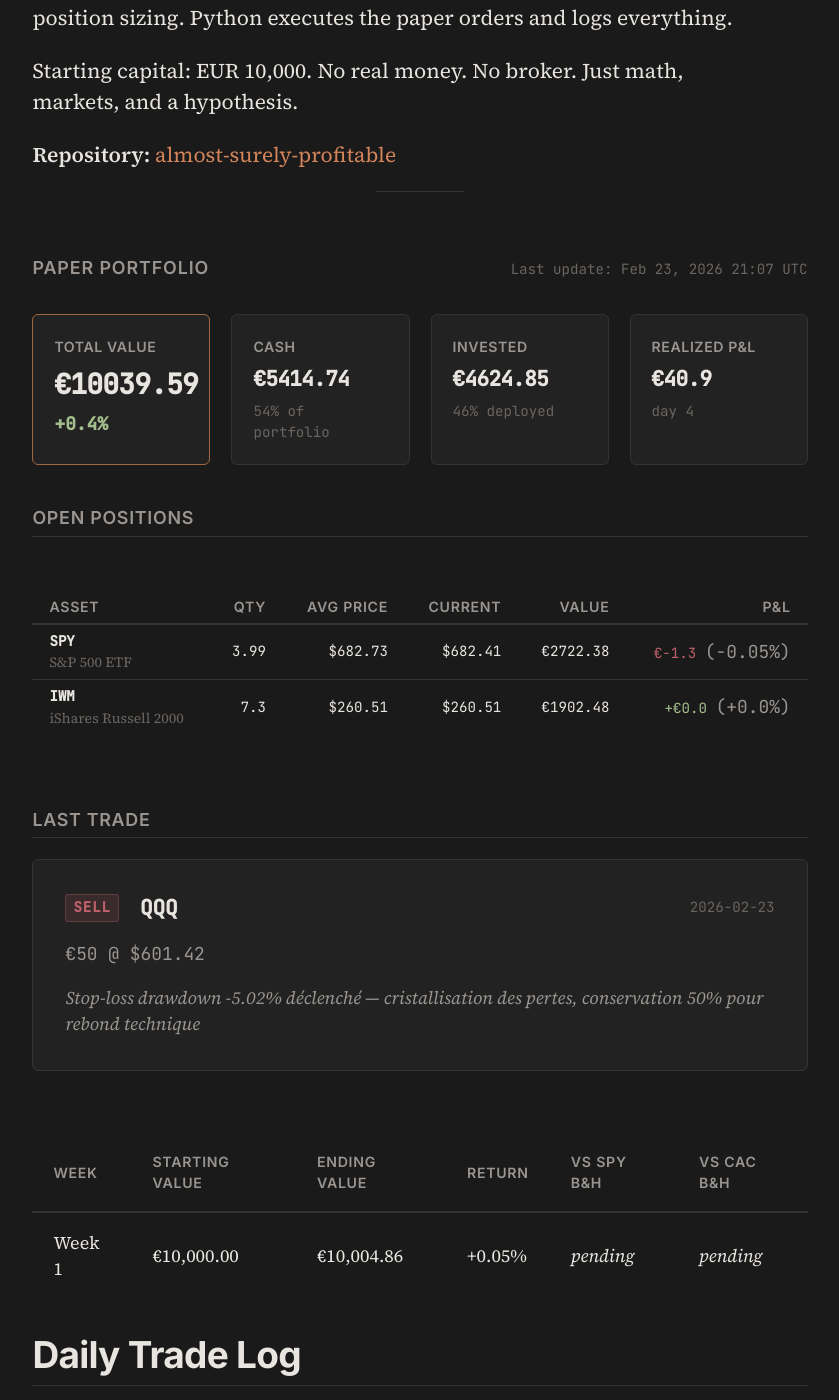
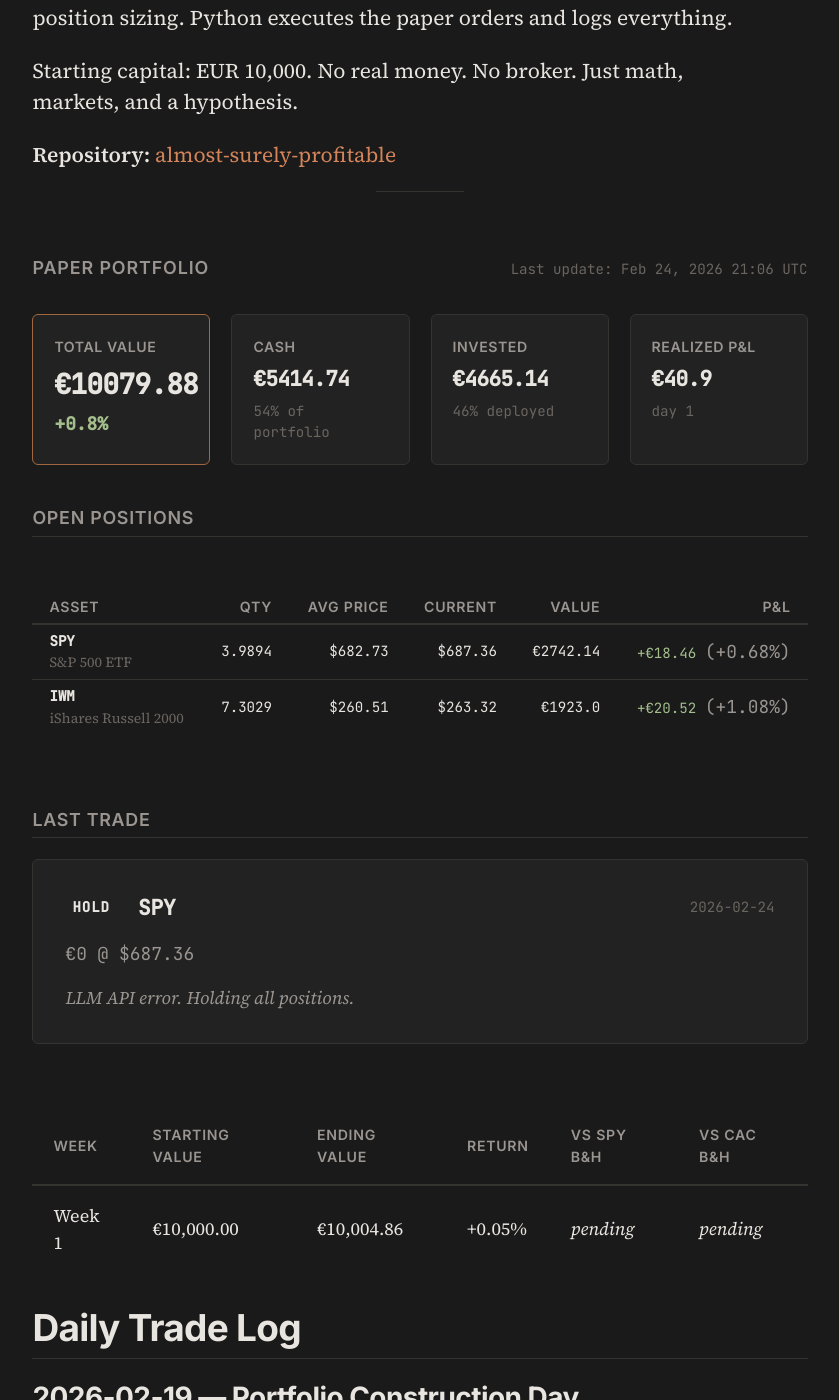
Before and after one commit to Alm0stSurely/alm0stsurely.github.io, a Jekyll site: the page built from trading.md, in a window 1280 px wide and 1400 px high, scrolled down 854 px. Shown: the whole window, without its empty margins (220-1059 px from the left). Built offline with Jekyll 4.4.1, drawn with Linux system fonts in a browser that asks for light colours.

Commit message:
data: update portfolio dashboard 2026-02-24

```diff
--- a/_data/portfolio.json
+++ b/_data/portfolio.json
@@ -1,47 +1,41 @@
 {
-  "last_updated": "2026-02-23T21:07:12",
+  "last_updated": "2026-02-24T21:06:55",
   "starting_capital": 10000.00,
   "cash": 5414.74,
-  "total_value": 10039.59,
-  "total_return_pct": 0.40,
+  "total_value": 10079.88,
+  "total_return_pct": 0.80,
   "total_realized_pnl": 40.90,
-  "days_active": 4,
+  "days_active": 1,
   "positions": [
     {
       "ticker": "SPY",
       "name": "S&P 500 ETF",
-      "quantity": 3.99,
+      "quantity": 3.9894,
       "avg_price": 682.73,
-      "current_price": 682.41,
-      "market_value": 2722.38,
-      "pnl": -1.30,
-      "pnl_pct": -0.05,
-      "allocation_pct": 27.12
+      "current_price": 687.36,
+      "market_value": 2742.14,
+      "pnl": 18.46,
+      "pnl_pct": 0.68,
+      "allocation_pct": 27.20
     },
     {
       "ticker": "IWM",
       "name": "iShares Russell 2000",
-      "quantity": 7.30,
+      "quantity": 7.3029,
       "avg_price": 260.51,
-      "current_price": 260.51,
-      "market_value": 1902.48,
-      "pnl": 0.00,
-      "pnl_pct": 0.00,
-      "allocation_pct": 18.95
+      "current_price": 263.32,
+      "market_value": 1923.00,
+      "pnl": 20.52,
+      "pnl_pct": 1.08,
+      "allocation_pct": 19.08
     }
   ],
   "last_trade": {
-    "date": "2026-02-23",
-    "ticker": "QQQ",
-    "action": "sell",
-    "price": 601.42,
-    "amount": 50,
-    "reasoning": "Stop-loss drawdown -5.02% déclenché — cristallisation des pertes, conservation 50% pour rebond technique"
-  },
-  "risk_metrics": {
-    "cvar_95": 0.015,
-    "var_95": 0.012,
-    "max_drawdown": -0.02,
-    "cash_buffer_pct": 53.93
+    "date": "2026-02-24",
+    "ticker": "SPY",
+    "action": "hold",
+    "price": 687.36,
+    "amount": 0,
+    "reasoning": "LLM API error. Holding all positions."
   }
 }
```
